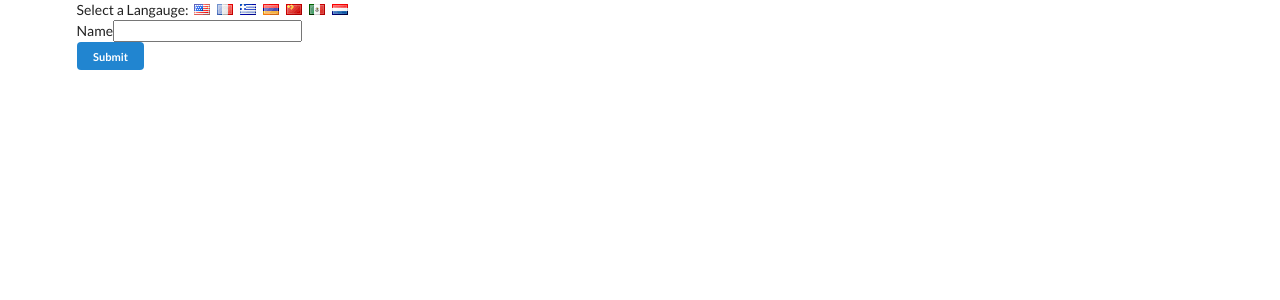
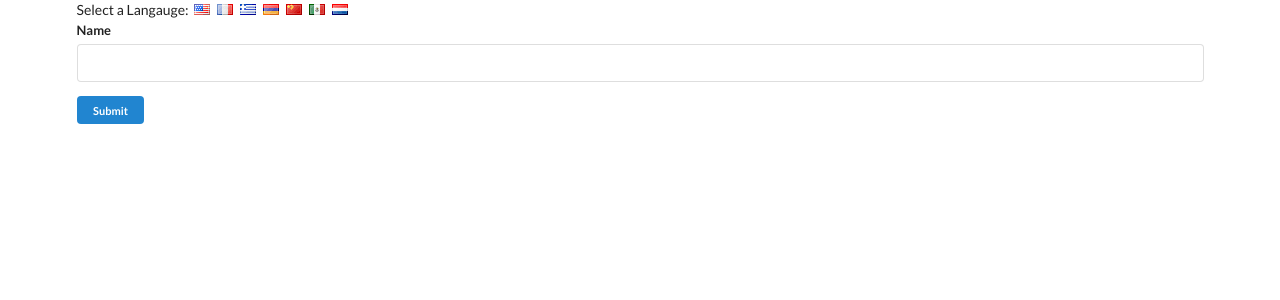
Before and after one commit to NickKarsant/internationalization, a React (Create React App) app: page / in a window 1280 px wide. Shown: the top 300 px of the page. Built offline with nearby package versions, Linux system fonts and the light colour scheme.

Commit message:
all components started

```diff
--- a/src/components/UserCreate.js
+++ b/src/components/UserCreate.js
@@ -7,7 +7,7 @@ const UserCreate = () => {
 
 
   return (
-    <div>
+    <div className="ui form">
       <Field />
       <Button />
     </div>
```
